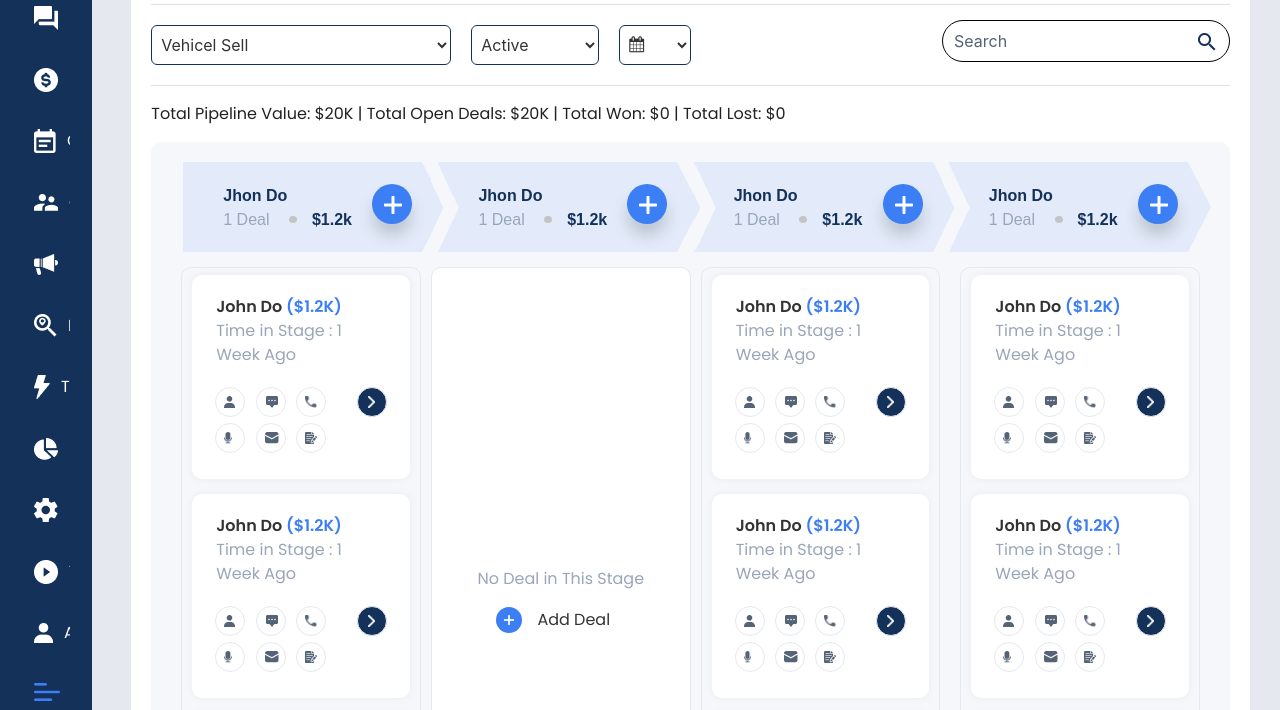
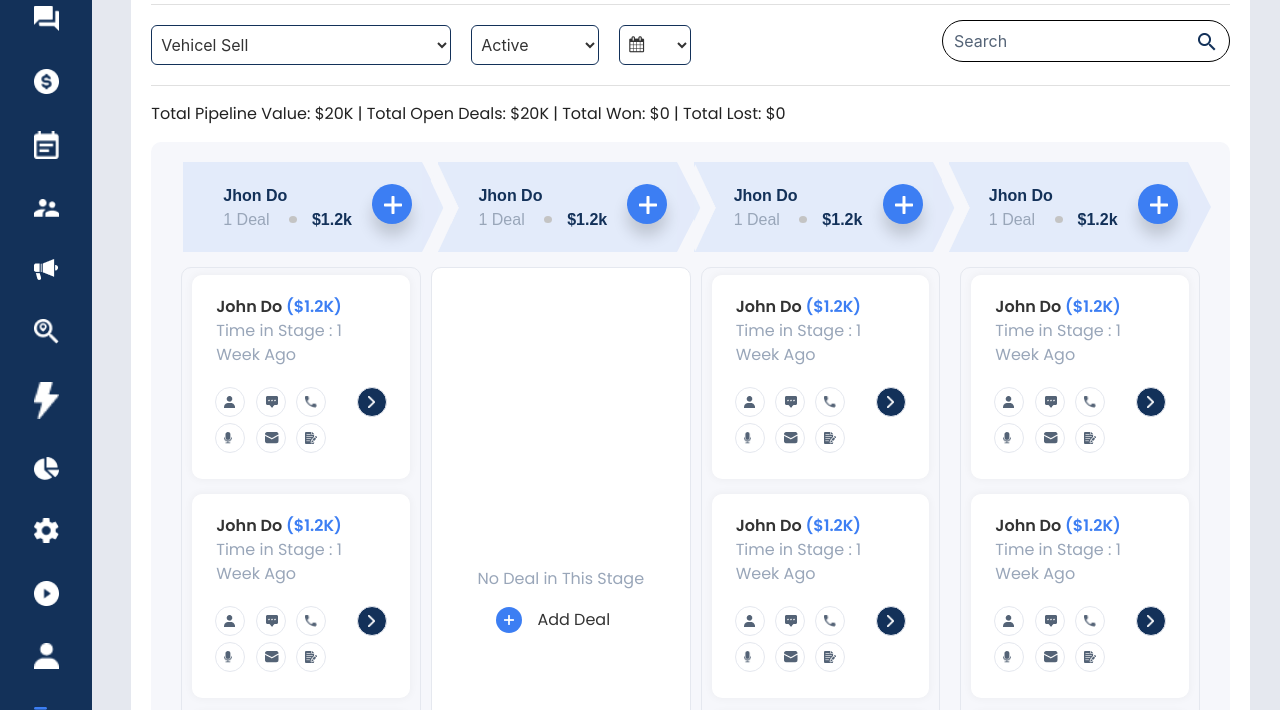
Before and after one commit to samuil22/360Admin, a plain HTML site: page index.html in a window 1280 px wide. Shown: the part 179-889 px from the top of the page. Drawn offline with nearby package versions, Linux system fonts and the light colour scheme.

Commit message:
scroll bar and side menu bar edit

```diff
--- a/assets/css/styles.css
+++ b/assets/css/styles.css
@@ -35,6 +35,28 @@
   --button-font-size:14px;
   /*===== z index =====*/
   --z-fixed: 100;
+}
+/* scroll bar */
+/* width */
+::-webkit-scrollbar {
+  width: 15px;
+}
+
+/* Track */
+::-webkit-scrollbar-track {
+  box-shadow: inset 0 0 5px grey;
+  border-radius: 10px;
+}
+
+/* Handle */
+::-webkit-scrollbar-thumb {
+  background-image:  linear-gradient(to bottom, #133159 0%,#133159  100%);
+  border-radius: 10px;
+}
+
+/* Handle on hover */
+::-webkit-scrollbar-thumb:hover {
+ background-image:  linear-gradient(to bottom, #133159 0%, #133159 100%);
 }
 /*===== input field placeholder =====*/
 ::placeholder {
@@ -177,6 +199,9 @@ a{
   margin-top: 5px;
 }
 /*===== l SIDE NAV =====*/
+.nav__link img {
+  width: 25px;
+}
 .l-navbar{
   position: absolute;
   top: 30px;
```
